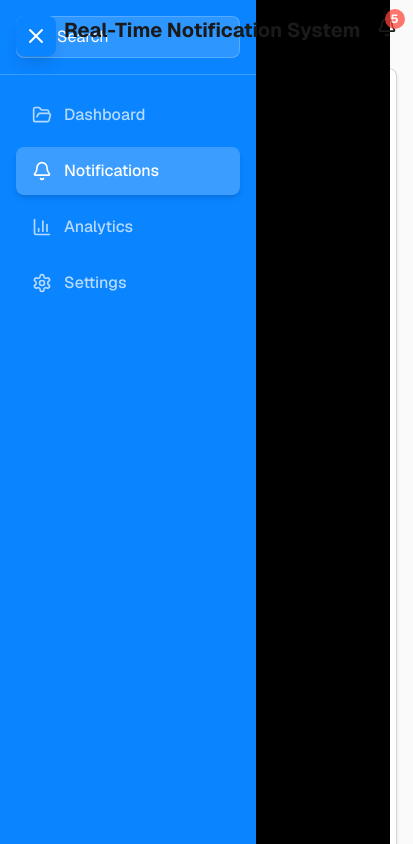
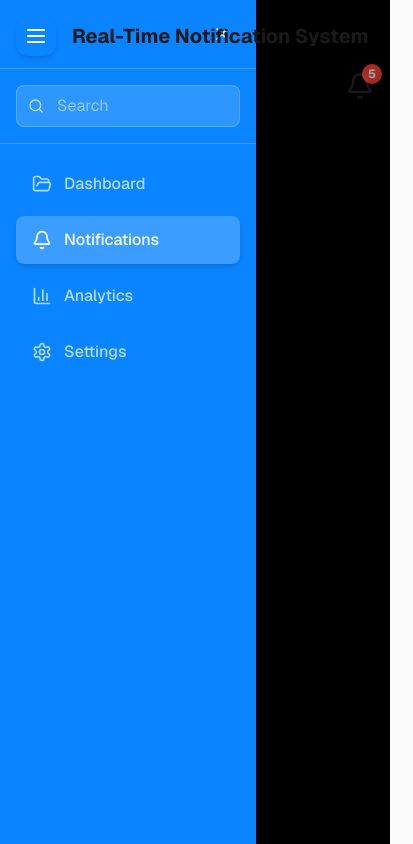
Before and after one commit to mohankapakayala/real-time-notifications-system, a Next.js app: page / in a window 390 px wide. Both pictures are taken after a click on the button 36 px from the left and 36 px from the top of the page. Shown: the top 844 px of the page, 413 px wide, since content can reach past the window. Built offline with nearby package versions, Linux system fonts and the light colour scheme.

Commit message:
Added robot.ts sitmap.ts for seo

```diff
--- a/app/page.tsx
+++ b/app/page.tsx
@@ -1,24 +1,15 @@
 "use client";
 
-import React, {
-  useState,
-  useEffect,
-  useRef,
-  lazy,
-  Suspense,
-  useCallback,
-} from "react";
+import React, { useState, useEffect, useRef, lazy, Suspense } from "react";
 import { useNotifications } from "@/contexts/NotificationContext";
 import Sidebar from "@/components/Sidebar";
 import NotificationDropdown from "@/components/NotificationDropdown";
-import { Bell } from "lucide-react";
+import { Bell, Menu } from "lucide-react";
 import Card from "@/components/Card";
 
-// Lazy load heavy components for code splitting
 const NotificationList = lazy(() => import("@/components/NotificationList"));
 const Analytics = lazy(() => import("@/components/Analytics"));
 
-// Loading fallback component
 const LoadingFallback = () => (
   <Card>
     <div className="animate-pulse space-y-4">
@@ -31,146 +22,111 @@ const LoadingFallback = () => (
 
 export default function Home() {
   const [activePage, setActivePage] = useState("notifications");
-  const [showUnreadOnly, setShowUnreadOnly] = useState(false);
+  const [isMobileOpen, setIsMobileOpen] = useState(false);
   const [showDropdown, setShowDropdown] = useState(false);
-  const { unreadCount, addNotification } = useNotifications();
-  const intervalRef = useRef<NodeJS.Timeout | null>(null);
+
+  const { unreadCount } = useNotifications();
   const bellIconRef = useRef<HTMLDivElement>(null);
 
-  // Memoize handlers to prevent unnecessary re-renders
-  const handleViewAll = useCallback(() => {
-    setActivePage("notifications");
-    setShowUnreadOnly(true);
-    setTimeout(() => setShowUnreadOnly(false), 100);
-  }, []);
+  return (
+    <div
+      className="flex min-h-screen overflow-hidden"
+      style={{ backgroundColor: "#FAFAFA" }}
+    >
+      {/* Sidebar */}
+      <Sidebar
+        activePage={activePage}
+        onPageChange={setActivePage}
+        isMobileOpen={isMobileOpen}
+        setIsMobileOpen={setIsMobileOpen}
+      />
 
-  const handleCloseDropdown = useCallback(() => {
-    setShowDropdown(false);
-  }, []);
-
-  const handleToggleDropdown = useCallback((e: React.MouseEvent) => {
-    e.stopPropagation();
-    setShowDropdown((prev) => !prev);
-  }, []);
-
-  // Simulate real-time notifications
-  useEffect(() => {
-    const generateNotification = async () => {
-      try {
-        const response = await fetch("/api/notifications", {
-          method: "POST",
-          headers: { "Content-Type": "application/json" },
-          body: JSON.stringify({ action: "generate" }),
-        });
-        const data = await response.json();
-        if (data.success && data.notification) {
-          addNotification(data.notification);
-        }
-      } catch (error) {
-        console.error("Error generating notification:", error);
-      }
-    };
-
-    // Generate a notification every 10-30 seconds
-    const scheduleNext = () => {
-      const delay = Math.random() * 20000 + 10000; // 10-30 seconds
-      intervalRef.current = setTimeout(() => {
-        generateNotification();
-        scheduleNext();
-      }, delay);
-    };
-
-    scheduleNext();
-
-    return () => {
-      if (intervalRef.current) {
-        clearTimeout(intervalRef.current);
-      }
-    };
-  }, [addNotification]);
-
-  return (
-    <div className="flex min-h-screen" style={{ backgroundColor: "#FAFAFA" }}>
-      <Sidebar activePage={activePage} onPageChange={setActivePage} />
-
+      {/* MAIN */}
       <main className="flex-1 lg:ml-64 p-4 lg:p-8">
         <div className="max-w-7xl mx-auto">
-          {/* Header */}
-          <div className="flex justify-between items-center gap-4 mb-6 lg:mb-8 relative z-40 pl-12 lg:pl-0">
+          {/* HEADER */}
+          <div className="relative z-40 mb-6 lg:mb-8">
+            {/* TOP ROW (Menu + Title) */}
+            <div className="flex justify-between items-center gap-4">
+              {/* Mobile menu button */}
+              <button
+                onClick={() => setIsMobileOpen(!isMobileOpen)}
+                className="lg:hidden p-2 rounded-xl shadow-md"
+                style={{ backgroundColor: "#0A84FF" }}
+              >
+                <Menu className="w-6 h-6 text-white" />
+              </button>
+
+              {/* Title — same on mobile */}
               <h1
-              className="text-xl sm:text-2xl lg:text-3xl font-bold truncate min-w-0 flex-1"
+                className="text-xl sm:text-2xl lg:text-3xl font-bold truncate flex-1"
                 style={{ color: "#1A1A1A" }}
               >
                 Real-Time Notification System
               </h1>
-            <div className="relative flex-shrink-0">
+
+              {/* Desktop Bell */}
+              <div className="hidden lg:block relative">
                 <div
                   ref={bellIconRef}
-                className="cursor-pointer inline-block relative"
-                onClick={handleToggleDropdown}
-                style={{ cursor: "pointer" }}
+                  className="cursor-pointer relative"
+                  onClick={() => setShowDropdown((p) => !p)}
                 >
-                <Bell
-                  className="w-5 h-5 lg:w-6 lg:h-6 cursor-pointer"
-                  style={{ color: "#1A1A1A", cursor: "pointer" }}
-                />
-                {/* Reserve space for badge to prevent layout shift */}
+                  <Bell className="w-6 h-6" style={{ color: "#1A1A1A" }} />
+
+                  {unreadCount > 0 && (
                     <span
-                  className={`absolute -top-2 -right-2 text-white text-xs font-bold rounded-full w-5 h-5 flex items-center justify-center pointer-events-none transition-opacity duration-200 ${
-                    unreadCount > 0 ? "animate-pulse" : ""
-                  }`}
-                  style={{
-                    backgroundColor:
-                      unreadCount > 0 ? "#FF453A" : "transparent",
-                    opacity: unreadCount > 0 ? 1 : 0,
-                    minWidth: "20px", // Reserve space even when hidden
-                    minHeight: "20px",
-                  }}
-                  aria-hidden="true"
+                      className="absolute -top-2 -right-2 text-white text-xs font-bold rounded-full w-5 h-5 flex items-center justify-center animate-pulse"
+                      style={{ backgroundColor: "#FF453A" }}
                     >
-                  {unreadCount > 0 && (unreadCount > 9 ? "9+" : unreadCount)}
+                      {unreadCount > 9 ? "9+" : unreadCount}
                     </span>
+                  )}
                 </div>
+
                 <NotificationDropdown
                   isOpen={showDropdown}
-                onClose={handleCloseDropdown}
-                onViewAll={handleViewAll}
+                  onClose={() => setShowDropdown(false)}
+                  onViewAll={() => setActivePage("notifications")}
                   bellIconRef={bellIconRef}
                 />
               </div>
             </div>
 
-          {/* Content based on active page */}
-          <div className="space-y-6">
-            <Suspense fallback={<LoadingFallback />}>
-              {activePage === "notifications" && (
-                <NotificationList
-                  initialFilter={showUnreadOnly ? "unread" : undefined}
-                />
-              )}
-              {activePage === "analytics" && <Analytics />}
-              {activePage === "dashboard" && (
-                <div className="grid grid-cols-1 lg:grid-cols-2 gap-6">
-                  <NotificationList />
-                  <Analytics />
-                </div>
-              )}
-            </Suspense>
-            {activePage === "settings" && (
+            {/* MOBILE — Bell Icon BELOW Title */}
+            <div className="lg:hidden flex justify-end mt-4">
+              <div className="relative" ref={bellIconRef}>
                 <div
-                className="rounded-lg shadow-sm border p-6"
-                style={{ backgroundColor: "#FFFFFF", borderColor: "#D4D4D8" }}
+                  className="cursor-pointer relative"
+                  onClick={() => setShowDropdown((p) => !p)}
                 >
-                <h2
-                  className="text-xl font-bold mb-4"
-                  style={{ color: "#1A1A1A" }}
+                  <Bell className="w-7 h-7" style={{ color: "#1A1A1A" }} />
+
+                  {unreadCount > 0 && (
+                    <span
+                      className="absolute -top-2 -right-2 text-white text-xs font-bold rounded-full w-5 h-5 flex items-center justify-center animate-pulse"
+                      style={{ backgroundColor: "#FF453A" }}
                     >
-                  Settings
-                </h2>
-                <p style={{ color: "#6B7280" }}>Settings page coming soon...</p>
-              </div>
+                      {unreadCount > 9 ? "9+" : unreadCount}
+                    </span>
                   )}
                 </div>
+
+                <NotificationDropdown
+                  isOpen={showDropdown}
+                  onClose={() => setShowDropdown(false)}
+                  onViewAll={() => setActivePage("notifications")}
+                  bellIconRef={bellIconRef}
+                />
+              </div>
+            </div>
+          </div>
+
+          {/* CONTENT */}
+          <Suspense fallback={<LoadingFallback />}>
+            {activePage === "notifications" && <NotificationList />}
+            {activePage === "analytics" && <Analytics />}
+          </Suspense>
         </div>
       </main>
     </div>
--- /dev/null
+++ b/app/robots.ts
@@ -0,0 +1,11 @@
+const SITE_URL = process.env.NEXT_PUBLIC_SITE_URL || "https://real-time-notifications-system.vercel.app";
+
+export default function robots() {
+  return {
+    rules: {
+      userAgent: "*",
+      allow: "/",
+    },
+    sitemap: `${SITE_URL}/sitemap.xml`,
+  };
+}
--- /dev/null
+++ b/app/sitemap.ts
@@ -0,0 +1,11 @@
+const SITE_URL = process.env.NEXT_PUBLIC_SITE_URL || "https://real-time-notifications-system.vercel.app";
+
+export default function sitemap() {
+  return [
+    { url: SITE_URL },
+    { url: `${SITE_URL}/notifications` },
+    { url: `${SITE_URL}/analytics` },
+    { url: `${SITE_URL}/dashboard` },
+    { url: `${SITE_URL}/settings` },
+  ];
+}
--- a/components/Sidebar.tsx
+++ b/components/Sidebar.tsx
@@ -1,20 +1,28 @@
 "use client";
 
-import React, { useState } from "react";
-import {
-  FolderOpen,
-  Bell,
-  BarChart3,
-  Settings,
-  Search,
-  Menu,
-  X,
-} from "lucide-react";
+import React, { useState, useEffect } from "react";
+import { FolderOpen, Bell, BarChart3, Settings, Search, X } from "lucide-react";
 import { SidebarProps } from "@/types";
 
-export default function Sidebar({ activePage, onPageChange }: SidebarProps) {
+export default function Sidebar({
+  activePage,
+  onPageChange,
+  isMobileOpen = false,
+  setIsMobileOpen,
+}: SidebarProps) {
   const [searchQuery, setSearchQuery] = useState("");
-  const [isMobileOpen, setIsMobileOpen] = useState(false);
+
+  // Lock body scroll when mobile menu is open
+  useEffect(() => {
+    if (isMobileOpen) {
+      document.body.style.overflow = "hidden";
+    } else {
+      document.body.style.overflow = "";
+    }
+    return () => {
+      document.body.style.overflow = "";
+    };
+  }, [isMobileOpen]);
 
   const menuItems = [
     { id: "dashboard", label: "Dashboard", icon: FolderOpen },
@@ -25,72 +33,84 @@ export default function Sidebar({ activePage, onPageChange }: SidebarProps) {
 
   const handlePageChange = (page: string) => {
     onPageChange(page);
-    setIsMobileOpen(false);
+    if (setIsMobileOpen) {
+      setIsMobileOpen(false);
+    }
   };
 
   return (
     <>
-      {/* Mobile Menu Button */}
-      <button
-        onClick={() => setIsMobileOpen(!isMobileOpen)}
-        className="lg:hidden fixed top-4 left-4 z-50 p-2 text-white rounded-lg shadow-lg"
-        style={{ backgroundColor: "#0A84FF" }}
-        aria-label="Toggle menu"
-      >
-        {isMobileOpen ? (
-          <X className="w-6 h-6" />
-        ) : (
-          <Menu className="w-6 h-6" />
-        )}
-      </button>
+      {/* Mobile Overlay */}
+      {isMobileOpen && setIsMobileOpen && (
+        <div
+          className="lg:hidden fixed inset-0 bg-black bg-opacity-50 z-20"
+          onClick={() => setIsMobileOpen(false)}
+        />
+      )}
 
       {/* Sidebar */}
       <div
-        className={`w-64 text-white h-screen fixed left-0 top-0 flex flex-col z-40 transform transition-transform duration-300 ease-in-out ${
+        className={`w-64 text-white h-screen fixed left-0 top-0 flex flex-col z-30 transform transition-transform duration-300 ease-in-out ${
           isMobileOpen ? "translate-x-0" : "-translate-x-full lg:translate-x-0"
         }`}
         style={{ backgroundColor: "#0A84FF" }}
       >
-        {/* Search Bar */}
+        {/* Mobile Close Button */}
+        {isMobileOpen && setIsMobileOpen && (
+          <div
+            className="lg:hidden flex justify-end p-4 border-b"
+            style={{ borderColor: "rgba(255,255,255,0.2)" }}
+          >
+            <button
+              onClick={() => setIsMobileOpen(false)}
+              className="p-2 rounded-full hover:bg-white/10 transition"
+              aria-label="Close menu"
+            >
+              <X className="w-5 h-5" />
+            </button>
+          </div>
+        )}
+        {/* Search */}
         <div
           className="p-4 border-b"
-          style={{ borderColor: "rgba(255, 255, 255, 0.2)" }}
+          style={{ borderColor: "rgba(255,255,255,0.2)" }}
         >
           <div className="relative">
-            <Search className="absolute left-3 top-1/2 transform -translate-y-1/2 text-white opacity-70 w-4 h-4" />
+            <Search className="absolute left-3 top-1/2 -translate-y-1/2 text-white opacity-70 w-4 h-4" />
             <input
               type="text"
               placeholder="Search"
               value={searchQuery}
               onChange={(e) => setSearchQuery(e.target.value)}
-              className="w-full pl-10 pr-4 py-2 border rounded-lg text-white placeholder-white placeholder-opacity-50 focus:outline-none focus:ring-2 focus:ring-white focus:ring-opacity-50"
+              className="w-full pl-10 pr-4 py-2 rounded-lg text-white placeholder-white/50 border"
               style={{
-                backgroundColor: "rgba(255, 255, 255, 0.15)",
-                borderColor: "rgba(255, 255, 255, 0.2)",
+                backgroundColor: "rgba(255,255,255,0.15)",
+                borderColor: "rgba(255,255,255,0.2)",
               }}
             />
           </div>
         </div>
 
-        {/* Navigation Items */}
+        {/* Menu */}
         <nav className="flex-1 p-4 overflow-y-auto">
           {menuItems.map((item) => {
             const Icon = item.icon;
             const isActive = activePage === item.id;
+
             return (
               <button
                 key={item.id}
                 onClick={() => handlePageChange(item.id)}
-                className={`w-full flex items-center gap-3 px-4 py-3 rounded-lg mb-2 transition-all duration-200 ${
+                className={`w-full flex items-center gap-3 px-4 py-3 rounded-lg mb-2 transition-all ${
                   isActive
                     ? "text-white shadow-md"
-                    : "text-white opacity-70 hover:opacity-100"
+                    : "text-white/70 hover:text-white"
                 }`}
-                style={
-                  isActive
-                    ? { backgroundColor: "rgba(255, 255, 255, 0.2)" }
-                    : { backgroundColor: "transparent" }
-                }
+                style={{
+                  backgroundColor: isActive
+                    ? "rgba(255,255,255,0.2)"
+                    : "transparent",
+                }}
               >
                 <Icon className="w-5 h-5" />
                 <span className="font-medium">{item.label}</span>
@@ -99,14 +119,6 @@ export default function Sidebar({ activePage, onPageChange }: SidebarProps) {
           })}
         </nav>
       </div>
-
-      {/* Mobile Overlay */}
-      {isMobileOpen && (
-        <div
-          className="lg:hidden fixed inset-0 bg-black bg-opacity-50 z-30"
-          onClick={() => setIsMobileOpen(false)}
-        />
-      )}
     </>
   );
 }
--- a/tsconfig.json
+++ b/tsconfig.json
@@ -2,6 +2,7 @@
   "compilerOptions": {
     "target": "ES2017",
     "lib": ["dom", "dom.iterable", "esnext"],
+    "types": ["vitest/globals"],
     "allowJs": true,
     "skipLibCheck": true,
     "strict": true,
--- a/types/index.ts
+++ b/types/index.ts
@@ -37,6 +37,8 @@ export interface NotificationListProps {
 export interface SidebarProps {
   activePage: string;
   onPageChange: (page: string) => void;
+  isMobileOpen?: boolean;
+  setIsMobileOpen?: (open: boolean) => void;
 }
 
 export interface CardProps {
--- /dev/null
+++ b/vitest.config.ts
@@ -0,0 +1,15 @@
+import { defineConfig } from "vitest/config";
+import path from "path";
+
+export default defineConfig({
+  test: {
+    environment: "jsdom",
+    setupFiles: ["./vitest.setup.ts"],
+    globals: true,
+  },
+  resolve: {
+    alias: {
+      "@": path.resolve(__dirname, "."),
+    },
+  },
+});
--- /dev/null
+++ b/vitest.setup.ts
@@ -0,0 +1 @@
+import "@testing-library/jest-dom";
```
Also changed, not shown: package.json (+8 -2 lines), 2 other files (tests, documents, lock files or other folders). Lines whose indentation alone changed are shown as unchanged.
